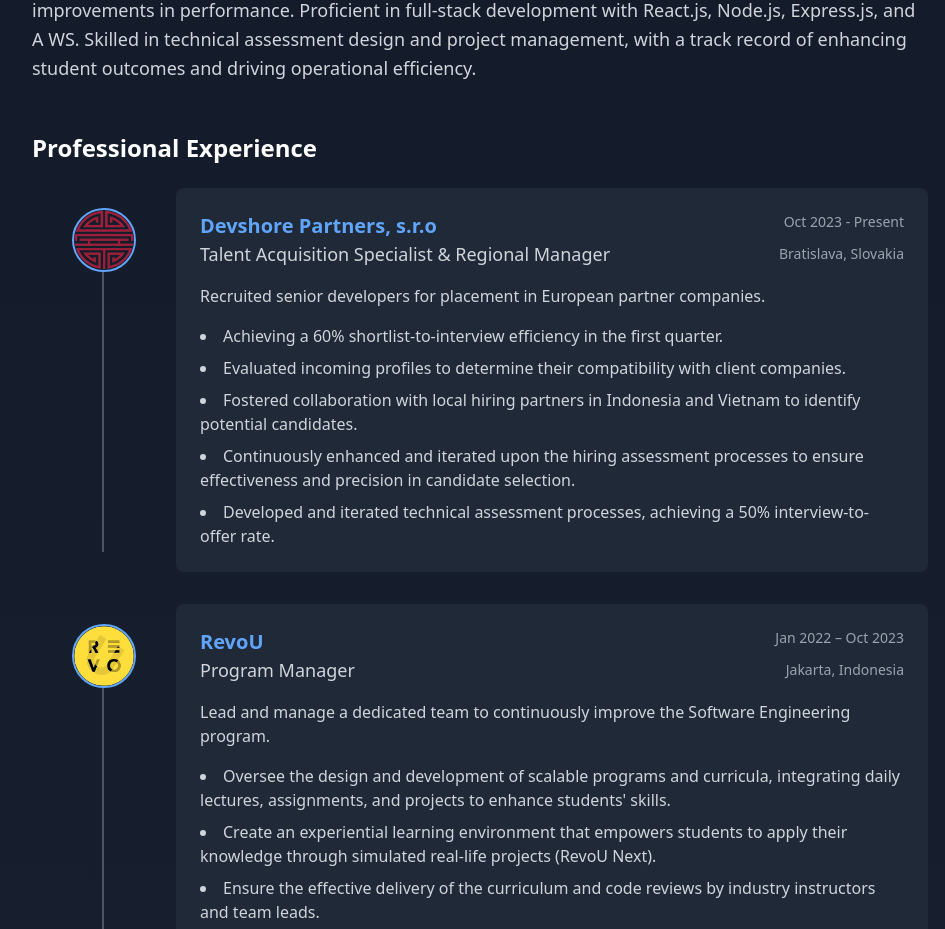
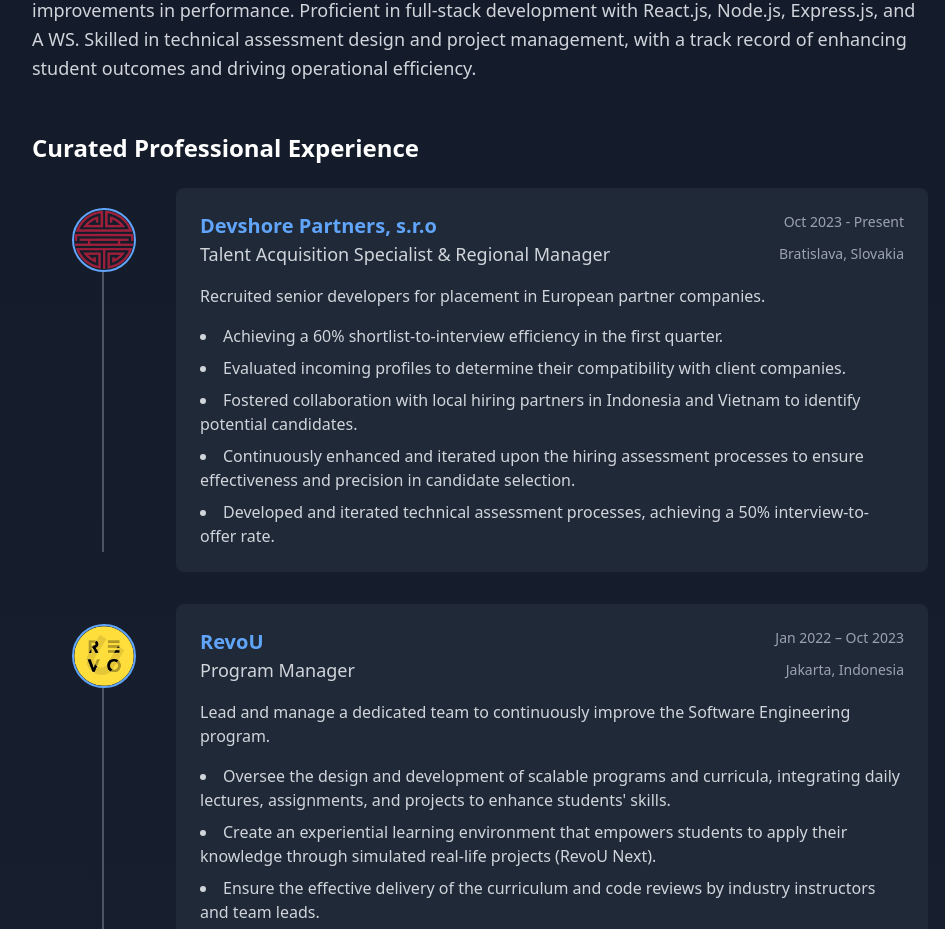
Before and after one commit to alvianzf/personal-page, a React (Vite) app: page / in a window 1280 px wide. Shown: the part 1060-1989 px from the top of the page, without its empty margins (160-1105 px from the left). Built offline with nearby package versions, Linux system fonts and the light colour scheme.

Commit message:
feat: add curated to professional experience

```diff
--- a/src/components/About/About.tsx
+++ b/src/components/About/About.tsx
@@ -16,7 +16,7 @@
 
         <div className="space-y-16">
           <div>
-            <h3 className="text-2xl font-semibold mb-6">Professional Experience</h3>
+            <h3 className="text-2xl font-semibold mb-6">Curated Professional Experience</h3>
             <div className="space-y-8">
               {profile.experience.map((exp, index) => (
                 <ExperienceCard key={index} {...exp} />
```
